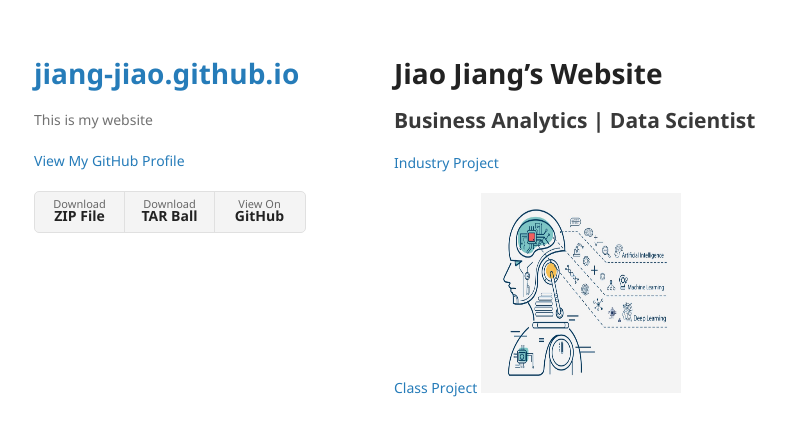
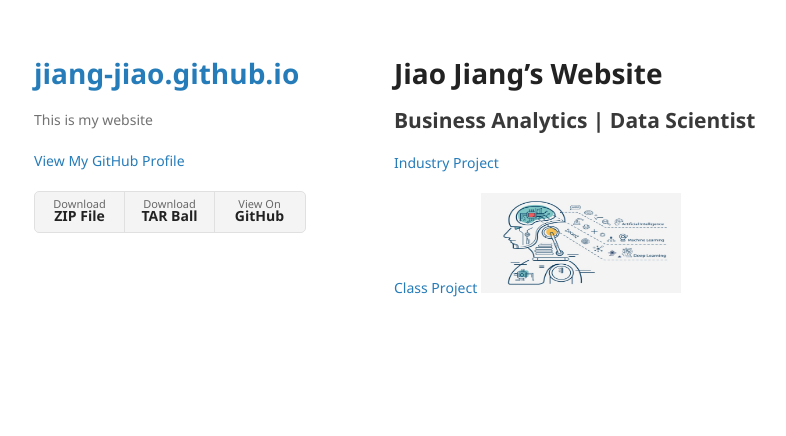
Before and after one commit to jiang-jiao/jiang-jiao.github.io, a Jekyll site: the page built from index.md, in a window 1280 px wide. Shown: the top 436 px of the page, without its empty margins (176-962 px from the left). Built offline with Jekyll 4.4.1, drawn with Linux system fonts in a browser that asks for light colours; our own code applies the rules of GitHub Pages for plain Markdown files.

Commit message:
Update index.md

```diff
--- a/index.md
+++ b/index.md
@@ -6,4 +6,4 @@
 
 
 [Class Project](/class_project/index.md)
-<img src="/assets/img/github1.jpg" width="200" height="200" class="img-responsive" alt="">
+<img src="/assets/img/github1.jpg" width="200" height="100" class="img-responsive" alt="">
```
